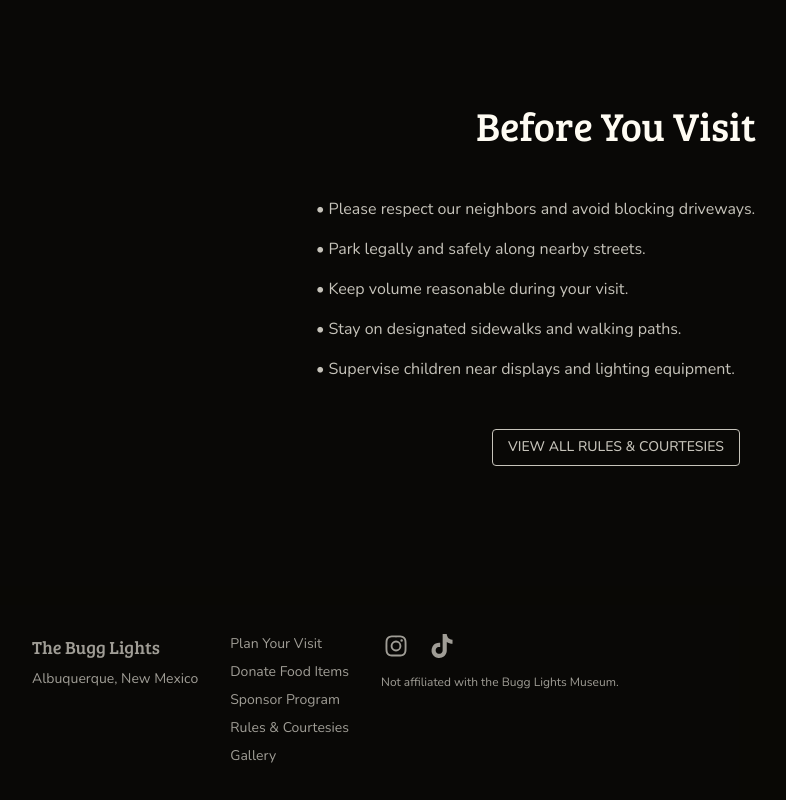
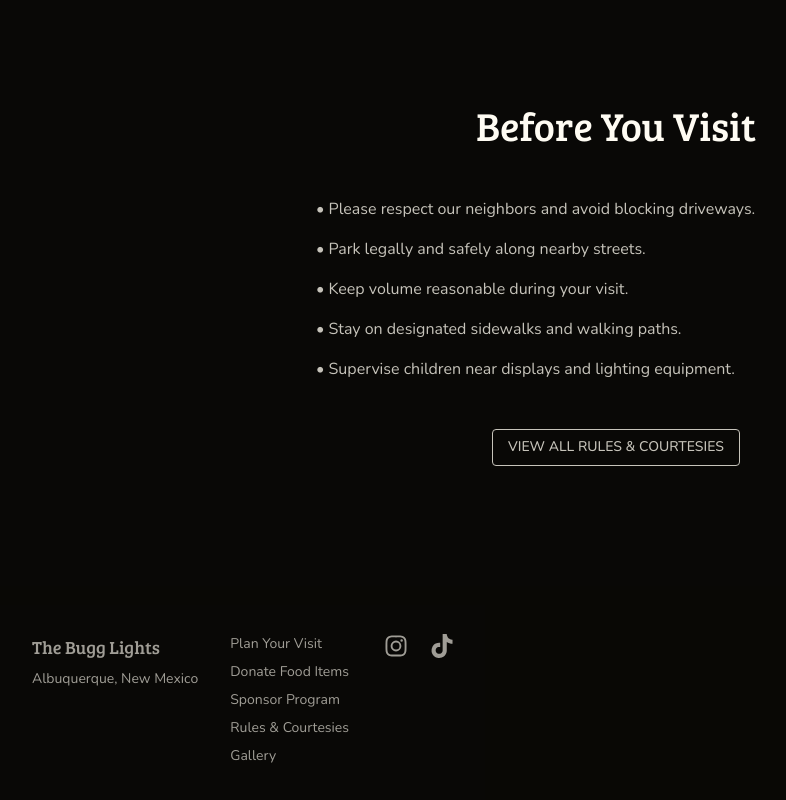
Before and after one commit to csalinas-dev/bugg-lights, a Next.js app: page / in a window 1280 px wide. Shown: the part 3968-4768 px from the top of the page, without its empty margins (24-810 px from the left). Built offline with nearby package versions, Linux system fonts and the light colour scheme.

Commit message:
content(footer): remove affiliate on footer

```diff
--- a/src/components/Footer.js
+++ b/src/components/Footer.js
@@ -100,15 +100,6 @@ const Footer = () => {
             <FontAwesomeIcon icon={faInstagram} style={{ color: '#C6C3BA', fontSize: '1.5rem' }} />
             <FontAwesomeIcon icon={faTiktok} style={{ color: '#C6C3BA', fontSize: '1.5rem' }} />
           </Box>
-          <Typography
-            variant="body2"
-            sx={{
-              fontFamily: 'var(--font-nunito)',
-              fontSize: '0.75rem',
-            }}
-          >
-            Not affiliated with the Bugg Lights Museum.
-          </Typography>
         </Grid>
       </Grid>
     </Box>
```
